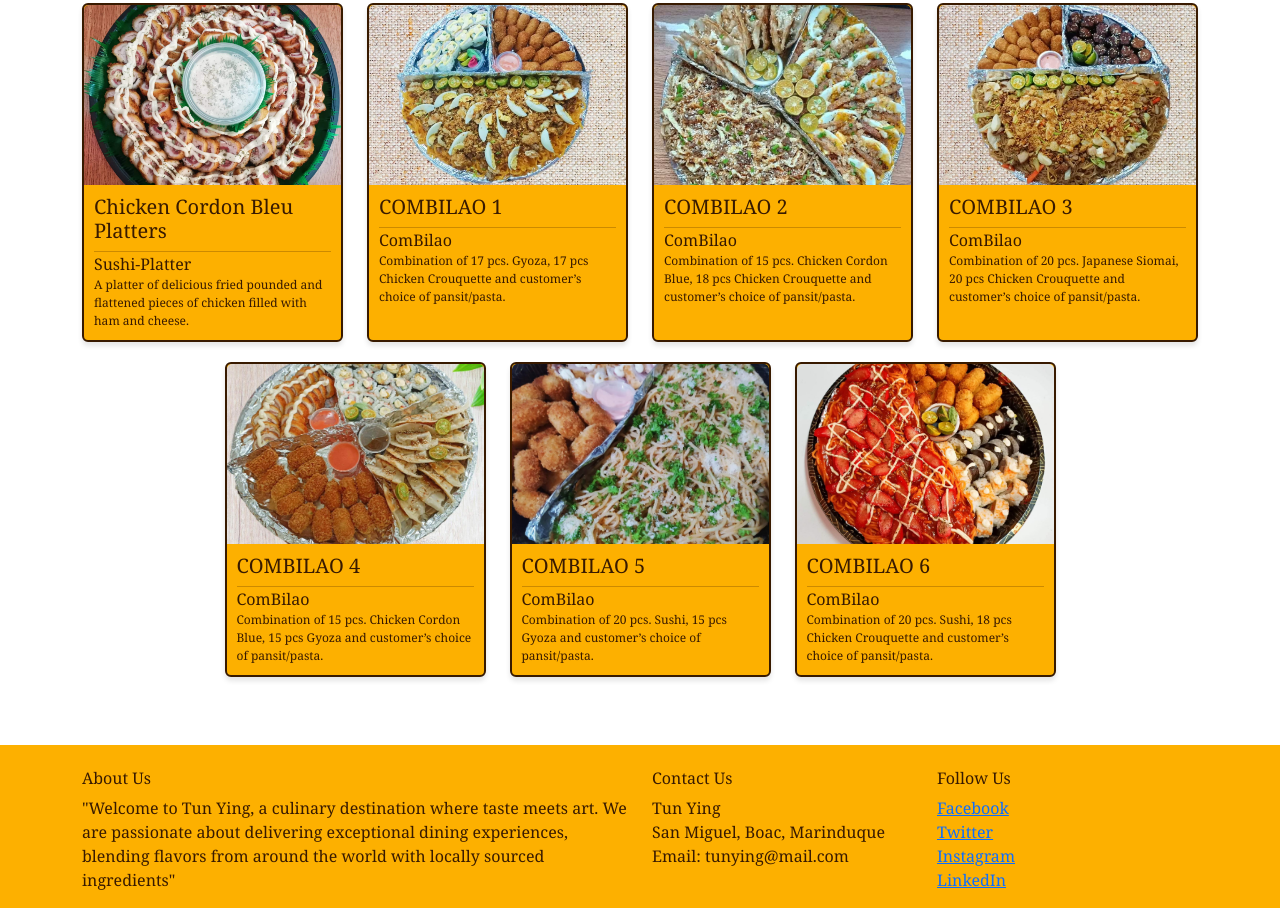
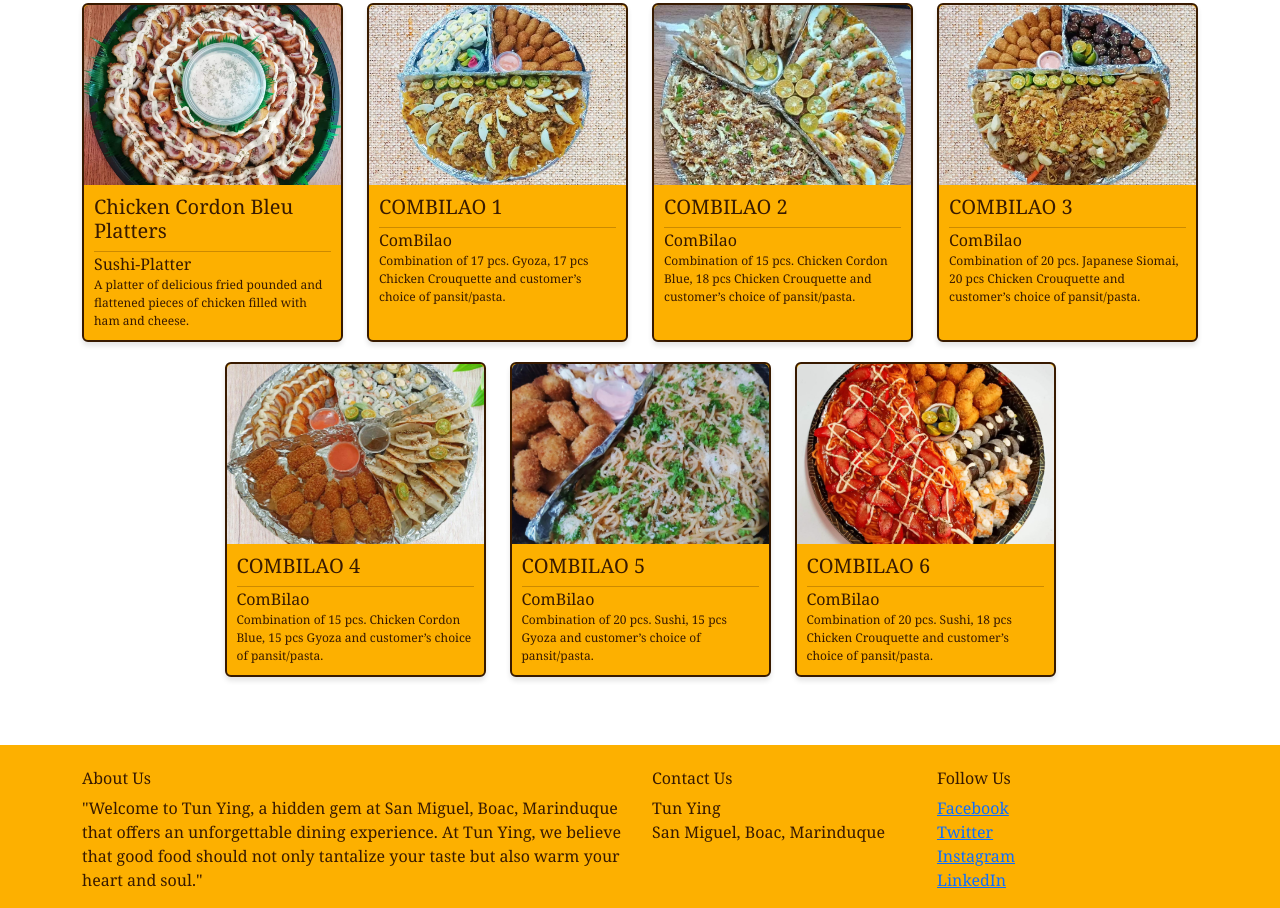
Before and after one commit to dimaliwatkent/Tunyings, a website: page src/index.html in a window 1280 px wide. Shown: the part 5634-6542 px from the top of the page. Drawn offline with Linux system fonts and the light colour scheme.

Commit message:
fixed some error pictures

```diff
--- a/src/assets/html/footer.html
+++ b/src/assets/html/footer.html
@@ -4,10 +4,10 @@
       <div class="col-md-6">
         <h6>About Us</h6>
         <p>
-          "Welcome to Tun Ying, a culinary destination where taste meets art. We
-          are passionate about delivering exceptional dining experiences,
-          blending flavors from around the world with locally sourced
-          ingredients"
+          "Welcome to Tun Ying, a hidden gem at San Miguel, Boac, Marinduque
+          that offers an unforgettable dining experience. At Tun Ying, we
+          believe that good food should not only tantalize your taste but also
+          warm your heart and soul."
         </p>
       </div>
       <div class="col-md-3">
@@ -15,7 +15,6 @@
         <ul class="list-unstyled">
           <li>Tun Ying</li>
           <li>San Miguel, Boac, Marinduque</li>
-          <li>Email: tunying@mail.com</li>
         </ul>
       </div>
       <div class="col-md-3">
```
Also changed, not shown: src/assets/pictures/carousel/picture2.JPG, src/assets/pictures/tunyings/sushi/japanese-tamago.JPG.
